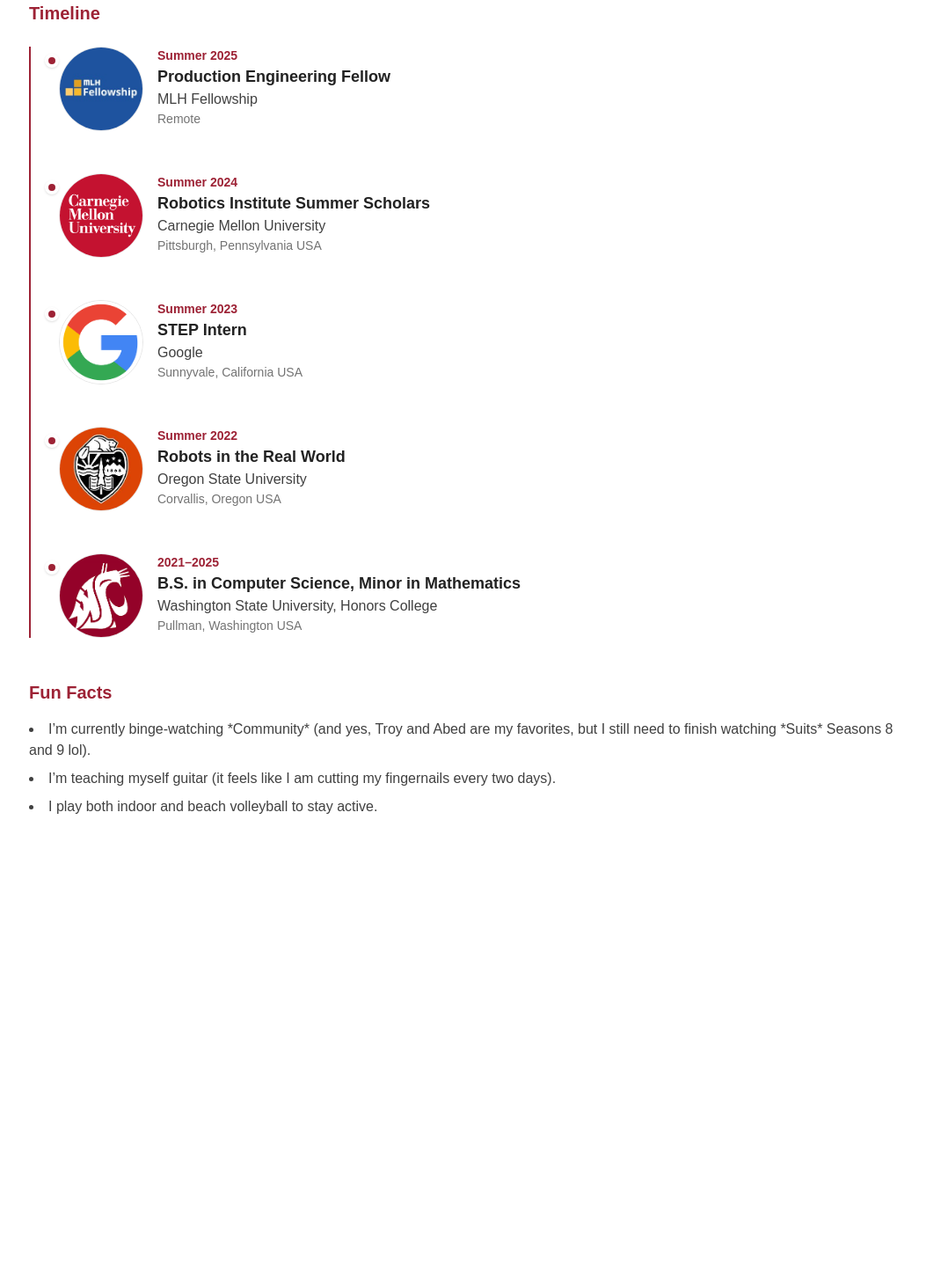
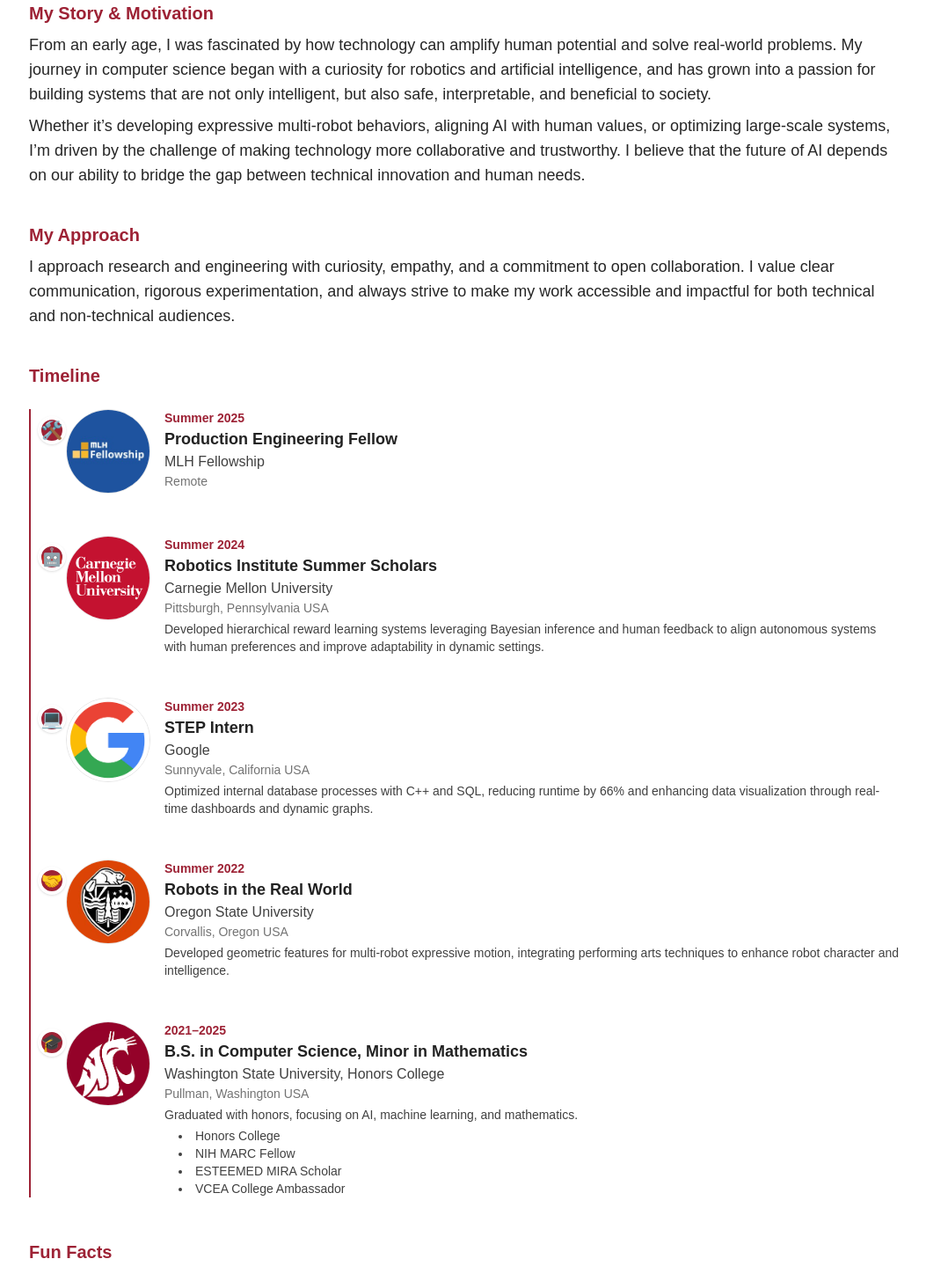
Before and after one commit to ethanvillalovoz/ethanvillalovoz.github.io, a Next.js app: page /about in a window 1280 px wide. Shown: the part 360-1816 px from the top of the page at 88% size, without its empty margins (111-1164 px from the left). Before the commit the page ends 1329 px from the top, so only its background shows below. Built offline with nearby package versions, Linux system fonts and the light colour scheme.

Commit message:
Added visual features and more description in bio

```diff
--- a/src/app/about/page.tsx
+++ b/src/app/about/page.tsx
@@ -2,6 +2,7 @@
 
 import { motion } from "framer-motion";
 
+// Add icons for each timeline entry (customize as you like)
 const timeline = [
 	{
 		year: "Summer 2025",
@@ -9,7 +10,9 @@ const timeline = [
 		org: "MLH Fellowship",
 		location: "Remote",
 		logo: "/images/timeline/mlh_fellowship_logo.jpeg",
-		description: "",
+		icon: "🛠️",
+		description:
+			"",
 	},
 	{
 		year: "Summer 2024",
@@ -17,7 +20,9 @@ const timeline = [
 		org: "Carnegie Mellon University",
 		location: "Pittsburgh, Pennsylvania USA",
 		logo: "/images/timeline/Carnegie_Mellon_icon.png",
-		description: "",
+		icon: "🤖",
+		description:
+			"Developed hierarchical reward learning systems leveraging Bayesian inference and human feedback to align autonomous systems with human preferences and improve adaptability in dynamic settings.",
 	},
 	{
 		year: "Summer 2023",
@@ -25,7 +30,9 @@ const timeline = [
 		org: "Google",
 		location: "Sunnyvale, California USA",
 		logo: "/images/timeline/Google_icon.png",
-		description: "",
+		icon: "💻",
+		description:
+			"Optimized internal database processes with C++ and SQL, reducing runtime by 66% and enhancing data visualization through real-time dashboards and dynamic graphs.",
 	},
 	{
 		year: "Summer 2022",
@@ -33,7 +40,9 @@ const timeline = [
 		org: "Oregon State University",
 		location: "Corvallis, Oregon USA",
 		logo: "/images/timeline/Oregon_State_icon.jpeg",
-		description: "",
+		icon: "🤝",
+		description:
+			"Developed geometric features for multi-robot expressive motion, integrating performing arts techniques to enhance robot character and intelligence.",
 	},
 	{
 		year: "2021–2025",
@@ -41,7 +50,15 @@ const timeline = [
 		org: "Washington State University, Honors College",
 		location: "Pullman, Washington USA",
 		logo: "/images/timeline/Washington_State_icon.png",
-		description: "",
+		icon: "🎓",
+		description:
+			"Graduated with honors, focusing on AI, machine learning, and mathematics.",
+		activities: [
+			"Honors College",
+			"NIH MARC Fellow",
+			"ESTEEMED MIRA Scholar",
+			"VCEA College Ambassador",
+		],
 	},
 ];
 
@@ -94,6 +111,25 @@ export default function AboutPage() {
 				</div>
 			</div>
 
+			{/* About Me / Motivation Section */}
+			<section className="mb-10">
+				<h2 className="text-xl font-bold mb-2 text-primary">My Story & Motivation</h2>
+				<p className="text-neutral-800 dark:text-neutral-200 mb-2 text-lg">
+					From an early age, I was fascinated by how technology can amplify human potential and solve real-world problems. My journey in computer science began with a curiosity for robotics and artificial intelligence, and has grown into a passion for building systems that are not only intelligent, but also safe, interpretable, and beneficial to society.
+				</p>
+				<p className="text-neutral-800 dark:text-neutral-200 mb-2 text-lg">
+					Whether it’s developing expressive multi-robot behaviors, aligning AI with human values, or optimizing large-scale systems, I’m driven by the challenge of making technology more collaborative and trustworthy. I believe that the future of AI depends on our ability to bridge the gap between technical innovation and human needs.
+				</p>
+			</section>
+
+			{/* Philosophy Section */}
+			<section className="mb-10">
+				<h2 className="text-xl font-bold mb-2 text-primary">My Approach</h2>
+				<p className="text-neutral-800 dark:text-neutral-200 text-lg">
+					I approach research and engineering with curiosity, empathy, and a commitment to open collaboration. I value clear communication, rigorous experimentation, and always strive to make my work accessible and impactful for both technical and non-technical audiences.
+				</p>
+			</section>
+
 			{/* Timeline */}
 			<section className="mb-10">
 				<h2 className="text-xl font-bold mb-6 text-primary">Timeline</h2>
@@ -103,13 +139,15 @@ export default function AboutPage() {
 							key={idx}
 							className="mb-12 flex items-start relative"
 						>
-							{/* Timeline dot */}
-							<span className="absolute -left-4 top-2 w-4 h-4 bg-primary rounded-full border-4 border-white dark:border-neutral-900 shadow"></span>
+							{/* Timeline dot with icon */}
+							<span className="absolute -left-6 top-2 w-8 h-8 flex items-center justify-center bg-primary rounded-full border-4 border-white dark:border-neutral-900 shadow text-xl text-white">
+								{item.icon}
+							</span>
 							{/* Logo */}
 							<img
 								src={item.logo}
 								alt={item.org + " logo"}
-								className="w-24 h-24 object-contain rounded-full border border-neutral-200 dark:border-neutral-700 bg-white mr-4"
+								className="w-24 h-24 object-contain rounded-full border border-neutral-200 dark:border-neutral-700 bg-white mr-4 ml-2"
 							/>
 							{/* Content */}
 							<div>
@@ -126,6 +164,15 @@ export default function AboutPage() {
 								{item.description && (
 									<div className="text-neutral-700 dark:text-neutral-300 text-sm mt-1">
 										{item.description}
+										{item.activities && (
+											<ul className="list-disc list-inside ml-4 mt-1">
+												{item.activities.map(
+													(activity: string, idx: number) => (
+														<li key={idx}>{activity}</li>
+													)
+												)}
+											</ul>
+										)}
 									</div>
 								)}
 							</div>
@@ -138,8 +185,15 @@ export default function AboutPage() {
 			<section id="fun-facts">
 				<h2 className="text-xl font-bold mb-4 text-primary">Fun Facts</h2>
 				<ul className="list-disc list-inside text-neutral-700 dark:text-neutral-300 space-y-2">
-					<li>I’m currently binge-watching *Community* (and yes, Troy and Abed are my favorites, but I still need to finish watching *Suits* Seasons 8 and 9 lol).</li>
-					<li>I’m teaching myself guitar (it feels like I am cutting my fingernails every two days).</li>
+					<li>
+						I’m currently binge-watching{" "}
+						<i>Community</i> (and yes, Troy and Abed are my favorites, but I
+						still need to finish watching <i>Suits</i> Seasons 8 and 9 lol).
+					</li>
+					<li>
+						I’m teaching myself guitar (it feels like I am cutting my fingernails
+						every two days).
+					</li>
 					<li>I play both indoor and beach volleyball to stay active.</li>
 				</ul>
 			</section>
--- a/src/app/page.tsx
+++ b/src/app/page.tsx
@@ -97,7 +97,31 @@ export default function Home() {
   const hiddenNews = newsItems.filter(item => item.hidden);
 
   return (
-    <main className="max-w-4xl mx-auto px-4 py-10">
+    <main className="max-w-4xl mx-auto px-4 py-10 relative overflow-hidden">
+      {/* AI/Robotics SVG Background */}
+      <svg
+        className="absolute inset-0 w-full h-full pointer-events-none z-0"
+        style={{ opacity: 0.10 }}
+        viewBox="0 0 800 600"
+        fill="none"
+        xmlns="http://www.w3.org/2000/svg"
+        aria-hidden="true"
+      >
+        {/* Neural network/circuit pattern */}
+        <circle cx="100" cy="100" r="40" stroke="#3b82f6" strokeWidth="2"/>
+        <circle cx="300" cy="200" r="30" stroke="#f59e42" strokeWidth="2"/>
+        <circle cx="600" cy="120" r="50" stroke="#10b981" strokeWidth="2"/>
+        <circle cx="700" cy="400" r="35" stroke="#6366f1" strokeWidth="2"/>
+        <circle cx="200" cy="500" r="25" stroke="#f43f5e" strokeWidth="2"/>
+        {/* Connecting lines */}
+        <line x1="100" y1="100" x2="300" y2="200" stroke="#3b82f6" strokeWidth="2" />
+        <line x1="300" y1="200" x2="600" y2="120" stroke="#f59e42" strokeWidth="2" />
+        <line x1="600" y1="120" x2="700" y2="400" stroke="#10b981" strokeWidth="2" />
+        <line x1="700" y1="400" x2="200" y2="500" stroke="#6366f1" strokeWidth="2" />
+        <line x1="200" y1="500" x2="100" y2="100" stroke="#f43f5e" strokeWidth="2" />
+      </svg>
+      {/* Main content (z-10 to appear above background) */}
+      <div className="relative z-10">
         <div className="flex flex-col md:flex-row items-center md:items-start gap-8">
           <div className="flex-1">
             <motion.h1
@@ -189,6 +213,7 @@ export default function Home() {
             )}
           </ul>
         </section>
+      </div>
     </main>
   );
 }
--- a/src/app/research/page.tsx
+++ b/src/app/research/page.tsx
@@ -2,6 +2,19 @@
 
 import { useState } from "react";
 import { motion } from "framer-motion";
+
+// Tag to emoji/icon mapping for visual emphasis
+const tagIcons: Record<string, string> = {
+	"Robotics": "🤖",
+	"Multi-Robot": "🤝",
+	"Human-Robot Interaction": "🧑‍🤝‍🤖",
+	"AI Safety": "🛡️",
+	"Reinforcement Learning": "🎯",
+	"Machine Learning": "📈",
+	"Large Language Models": "💬",
+	"Computer Vision": "👁️",
+	// Add more as needed
+};
 
 const papers = [
 	{
@@ -101,6 +114,7 @@ export default function ResearchPage() {
 							}`}
 							onClick={() => setSelectedTag(tag)}
 						>
+							<span className="mr-1">{tagIcons[tag] || "🔖"}</span>
 							{tag}
 						</button>
 					))}
@@ -116,7 +130,7 @@ export default function ResearchPage() {
 							whileInView={{ opacity: 1, y: 0 }}
 							viewport={{ once: true }}
 							transition={{ duration: 0.5, ease: "easeOut" }}
-							className="bg-yellow-50 dark:bg-yellow-900/20 rounded-xl p-6 flex flex-col md:flex-row gap-4 items-start shadow"
+							className="bg-yellow-50 dark:bg-yellow-900/20 rounded-xl p-6 flex flex-col md:flex-row gap-4 items-start shadow transition-transform duration-200 hover:scale-[1.025] hover:shadow-xl"
 						>
 							<img
 								src={paper.image}
@@ -170,14 +184,15 @@ export default function ResearchPage() {
 								<div className="text-neutral-700 dark:text-neutral-300 text-sm">
 									{paper.description}
 								</div>
-								{/* Tags */}
+								{/* Tags with icons */}
 								{paper.tags && (
 									<div className="mt-2 flex flex-wrap gap-2">
 										{paper.tags.map((tag) => (
 											<span
 												key={tag}
-												className="inline-block px-2 py-0.5 rounded bg-primary/10 text-primary text-xs font-medium"
+												className="inline-flex items-center gap-1 px-2 py-0.5 rounded bg-primary/10 text-primary text-xs font-medium"
 											>
+												<span>{tagIcons[tag] || "🔖"}</span>
 												{tag}
 											</span>
 										))}
```
Also changed, not shown: src/app/projects/page.tsx (+33 -21 lines). Lines whose indentation alone changed are shown as unchanged.
